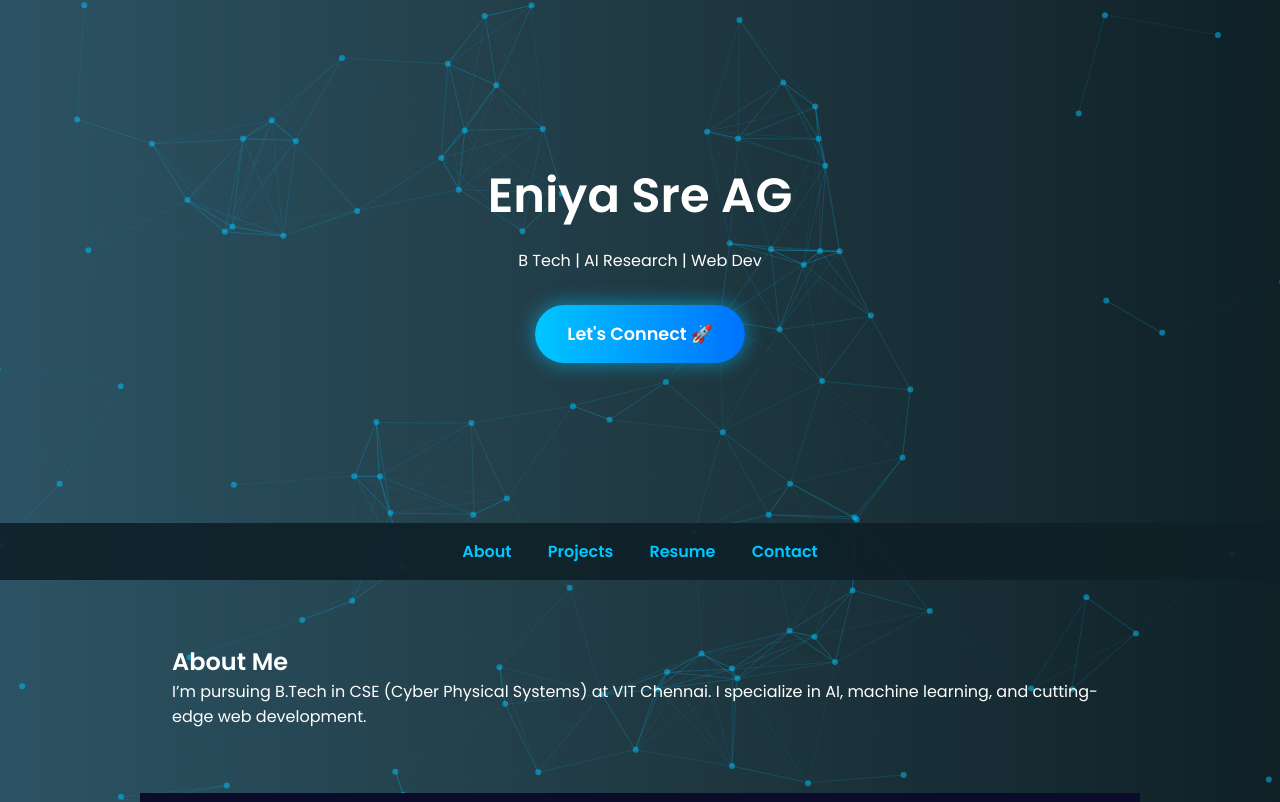
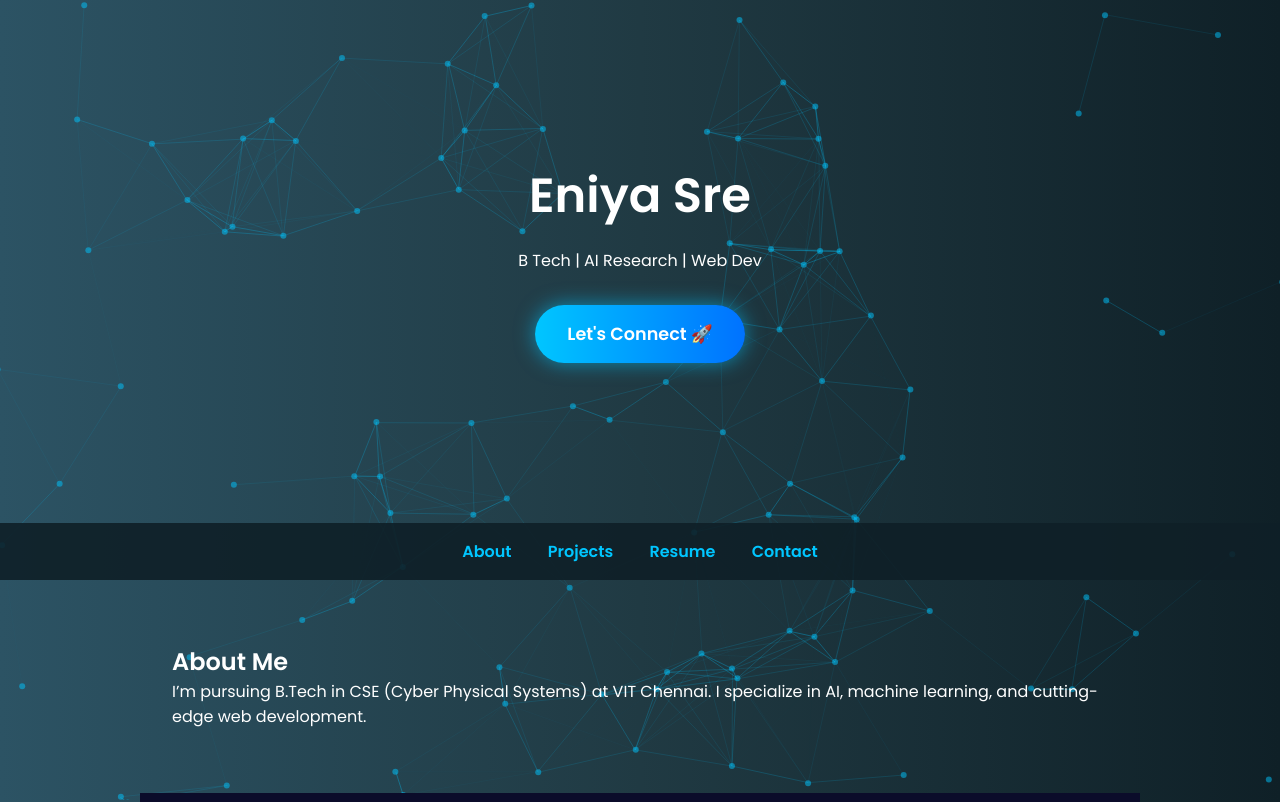
Before and after one commit to Eniyasre-AG/my-portfolio, a plain HTML site: page index.html in a window 1280 px wide. Shown: the top 802 px of the page. Drawn offline with nearby package versions, Linux system fonts and the light colour scheme.

Commit message:
Update index.html

```diff
--- a/index.html
+++ b/index.html
@@ -20,7 +20,7 @@
   <header>
     <div class="container" data-aos="fade-up">
       <section id="hero">
-        <h1>Eniya Sre AG</h1>
+        <h1>Eniya Sre </h1>
         <p>B Tech | AI Research | Web Dev</p>
         <a href="#contact" class="connect-btn">Let's Connect 🚀</a>
       </section>
```
